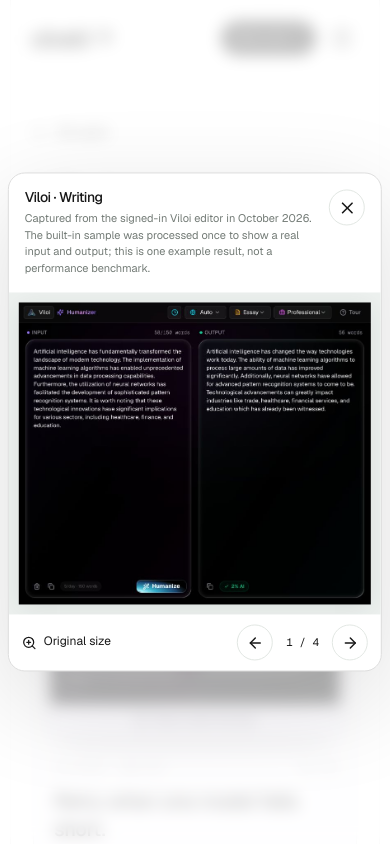
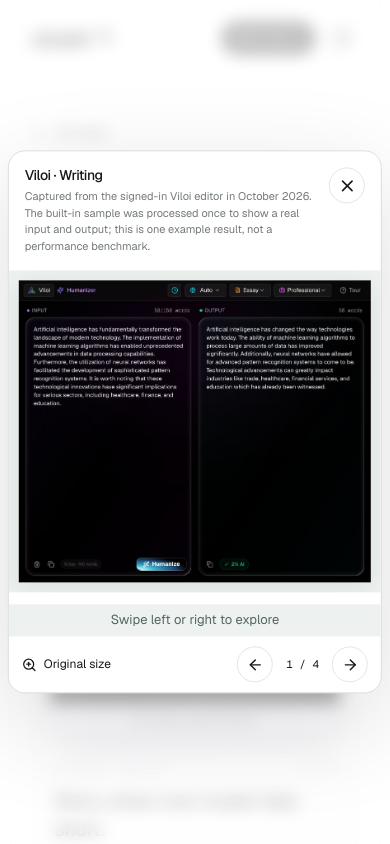
Before and after one commit to itsubaidullahomer/itsubaidullahomer, a Next.js app: page /work/ai-humanizer in a window 390 px wide. Both pictures are taken after a click on the button 326 px from the left and 506 px from the top of the page. Shown: the top 844 px of the page. Built offline with nearby package versions, Linux system fonts and the light colour scheme.

Commit message:
feat: swipe between enlarged screenshots on mobile

```diff
--- a/app/tututor-showcase.css
+++ b/app/tututor-showcase.css
@@ -571,6 +571,25 @@
   padding: 18px;
   scrollbar-width: thin;
 }
+.tututor-lightbox-image[data-swipe-enabled] {
+  touch-action: pan-y pinch-zoom;
+}
+.screenshot-swipe-hint {
+  display: none;
+}
+@media (max-width: 759px), (pointer: coarse) {
+  .screenshot-swipe-hint {
+    display: block;
+    flex-shrink: 0;
+    margin: 0;
+    padding: 7px 12px;
+    text-align: center;
+    font-size: 11px;
+    line-height: 1.4;
+    color: #56675c;
+    background: #edf1ef;
+  }
+}
 .tututor-lightbox-image img {
   display: block;
   width: auto;
--- a/components/product-showcase.tsx
+++ b/components/product-showcase.tsx
@@ -22,6 +22,7 @@ import {
 import { Spotlight } from "./motion";
 import { Status } from "./layout-parts";
 import { MobileCardDetails } from "./mobile-card-details";
+import { ScreenshotViewport } from "./screenshot-viewport";
 
 function Screenshot({
   view,
@@ -186,14 +187,14 @@ export function ProductShowcase({
               <X size={19} />
             </Dialog.Close>
           </div>
-          <div
-            className={`tututor-lightbox-image${actualSize ? " is-actual-size" : ""}`}
-            tabIndex={0}
-            role="region"
-            aria-label={`${content.name} screenshot. Scroll to explore at original size.`}
+          <ScreenshotViewport
+            actualSize={actualSize}
+            multiple={content.views.length > 1}
+            label={`${content.name} screenshot`}
+            onStep={step}
           >
             <Screenshot view={view} original />
-          </div>
+          </ScreenshotViewport>
           <div className="tututor-lightbox-footer">
             <button
               onClick={() => setActualSize(!actualSize)}
@@ -210,7 +211,7 @@ export function ProductShowcase({
               >
                 <ArrowLeft size={17} />
               </button>
-              <span>
+              <span aria-live="polite" aria-atomic="true">
                 {index + 1} / {content.views.length}
               </span>
               <button
--- /dev/null
+++ b/components/screenshot-viewport.tsx
@@ -0,0 +1,51 @@
+"use client";
+
+import { useMemo, type ReactNode } from "react";
+import { createScreenshotSwipe } from "@/lib/screenshot-swipe";
+
+export function ScreenshotViewport({
+  actualSize,
+  multiple,
+  label,
+  onStep,
+  children,
+}: {
+  actualSize: boolean;
+  multiple: boolean;
+  label: string;
+  onStep: (direction: -1 | 1) => void;
+  children: ReactNode;
+}) {
+  const swipeEnabled = multiple && !actualSize;
+  const handlers = useMemo(
+    () =>
+      createScreenshotSwipe({
+        canSwipe: () =>
+          swipeEnabled && (window.visualViewport?.scale ?? 1) <= 1,
+        onStep,
+      }),
+    [swipeEnabled, onStep],
+  );
+
+  return (
+    <>
+      <div
+        className={`tututor-lightbox-image${actualSize ? " is-actual-size" : ""}`}
+        data-swipe-enabled={swipeEnabled || undefined}
+        tabIndex={0}
+        role="region"
+        aria-label={`${label}. ${actualSize ? "Scroll to explore at original size." : multiple ? "Swipe left or right to change screenshots." : "Full screenshot."}`}
+        {...handlers}
+      >
+        {children}
+      </div>
+      {multiple && (
+        <p className="screenshot-swipe-hint" aria-hidden="true">
+          {actualSize
+            ? "Scroll to explore · Fit to window to swipe"
+            : "Swipe left or right to explore"}
+        </p>
+      )}
+    </>
+  );
+}
--- a/components/tututor-showcase.tsx
+++ b/components/tututor-showcase.tsx
@@ -25,6 +25,7 @@ import {
   type TututorView,
 } from "@/content/tututor-showcase";
 import { MobileCardDetails } from "./mobile-card-details";
+import { ScreenshotViewport } from "./screenshot-viewport";
 
 const icons = [
   Sparkles,
@@ -242,14 +243,14 @@ function ShowcasePanel({ view }: { view: TututorView }) {
               <X size={19} />
             </Dialog.Close>
           </div>
-          <div
-            className={`tututor-lightbox-image${actualSize ? " is-actual-size" : ""}`}
-            tabIndex={0}
-            role="region"
-            aria-label="Product screenshot. Scroll to explore at original size."
+          <ScreenshotViewport
+            actualSize={actualSize}
+            multiple={multiple}
+            label="Product screenshot"
+            onStep={(direction) => select(direction === 1 ? next : previous)}
           >
             <ProductImage shot={shot} original sizes="95vw" />
-          </div>
+          </ScreenshotViewport>
           <div className="tututor-lightbox-footer">
             <button
               onClick={() => setActualSize(!actualSize)}
@@ -267,7 +268,7 @@ function ShowcasePanel({ view }: { view: TututorView }) {
               >
                 <ArrowLeft size={17} />
               </button>
-              <span>
+              <span aria-live="polite" aria-atomic="true">
                 {selected + 1} / {view.shots.length}
               </span>
               <button
--- /dev/null
+++ b/lib/screenshot-swipe.ts
@@ -0,0 +1,70 @@
+type Contact = Pick<Touch, "identifier" | "clientX" | "clientY">;
+type TouchInput = {
+  touches: ArrayLike<Contact>;
+  changedTouches: ArrayLike<Contact>;
+  timeStamp: number;
+};
+
+export function createScreenshotSwipe({
+  canSwipe,
+  onStep,
+}: {
+  canSwipe: () => boolean;
+  onStep: (direction: -1 | 1) => void;
+}) {
+  let start: (Contact & { time: number }) | null = null;
+
+  return {
+    onTouchStart(event: TouchInput) {
+      start = null;
+      if (!canSwipe() || event.touches.length !== 1) return;
+      const touch = event.touches[0];
+      start = {
+        identifier: touch.identifier,
+        clientX: touch.clientX,
+        clientY: touch.clientY,
+        time: event.timeStamp,
+      };
+    },
+    onTouchMove(event: TouchInput) {
+      if (!start) return;
+      if (!canSwipe() || event.touches.length !== 1) {
+        start = null;
+        return;
+      }
+      const touch = event.touches[0];
+      const dx = Math.abs(touch.clientX - start.clientX);
+      const dy = Math.abs(touch.clientY - start.clientY);
+      // Once a gesture becomes a scroll or pinch, never turn it into a swipe.
+      if (touch.identifier !== start.identifier || (dy > 12 && dy > dx)) {
+        start = null;
+      }
+    },
+    onTouchEnd(event: TouchInput) {
+      const origin = start;
+      start = null;
+      if (
+        !origin ||
+        !canSwipe() ||
+        event.touches.length !== 0 ||
+        event.changedTouches.length !== 1
+      )
+        return;
+
+      const touch = event.changedTouches[0];
+      const dx = touch.clientX - origin.clientX;
+      const dy = touch.clientY - origin.clientY;
+      if (
+        touch.identifier === origin.identifier &&
+        event.timeStamp - origin.time <= 800 &&
+        Math.abs(dx) >= 48 &&
+        Math.abs(dx) > Math.abs(dy) * 1.5
+      ) {
+        onStep(dx < 0 ? 1 : -1);
+      }
+    },
+    onTouchCancel() {
+      start = null;
+    },
+  };
+}
```
Also changed, not shown: 1 other file (tests, documents, lock files or other folders).
